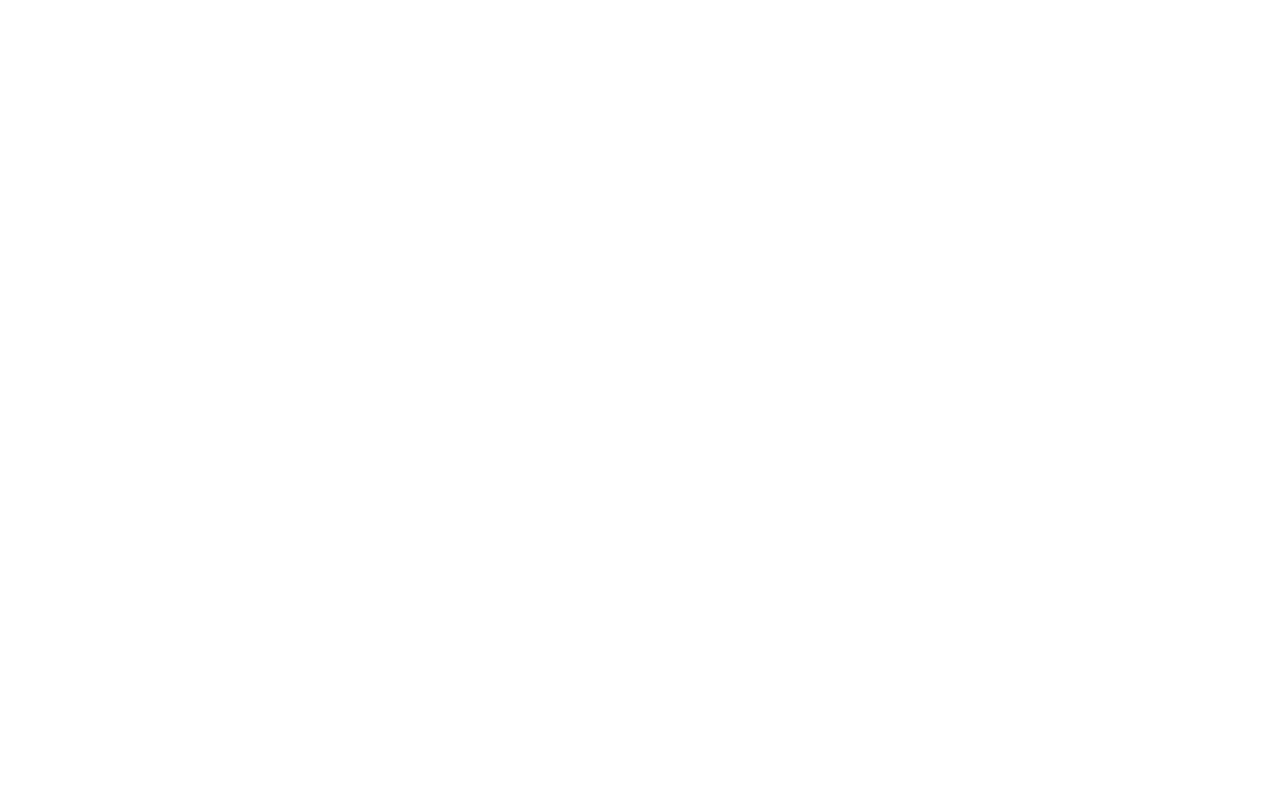
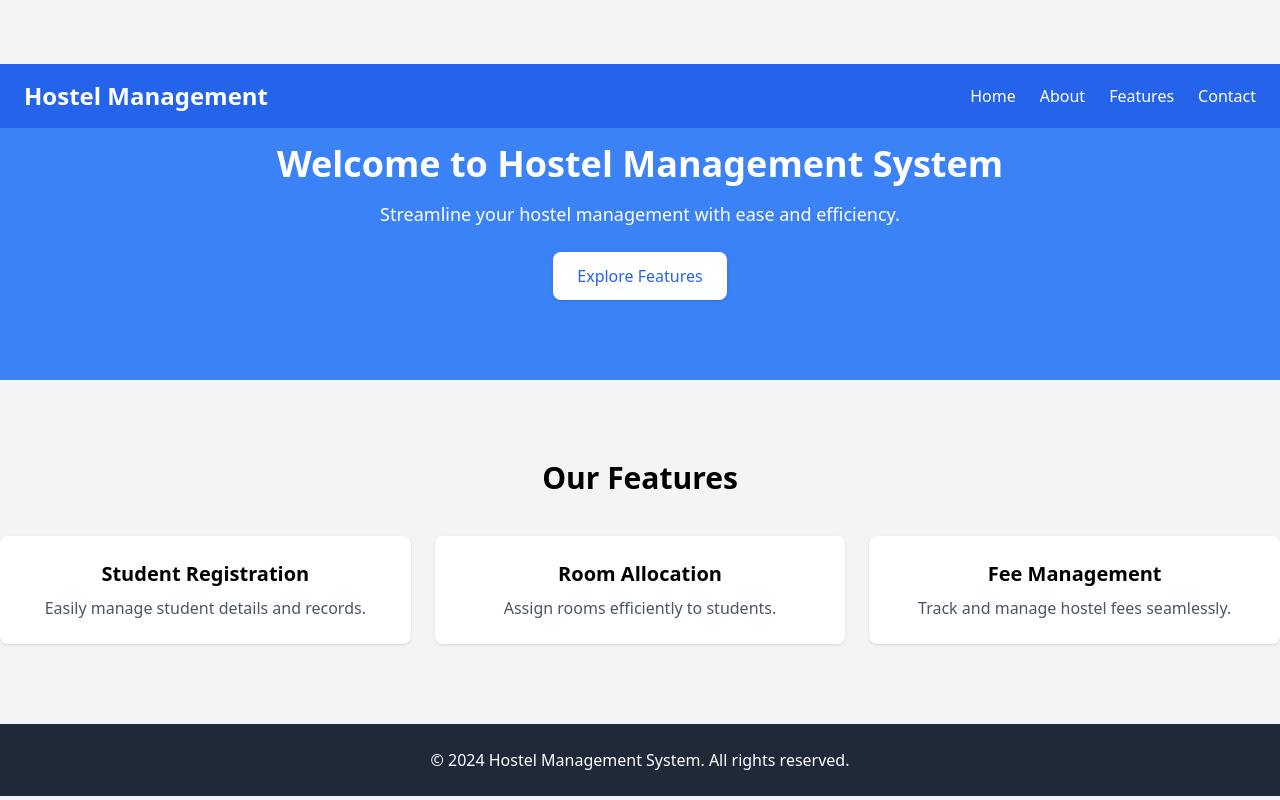
Before and after one commit to Md-Badhon-Sheikh/Hostel-Management-System, a PHP site: page / in a window 1280 px wide. Before the commit the page is empty. Run offline with PHP 8.4, Linux system fonts and the light colour scheme; some libraries are stand-ins or nearby versions.

Commit message:
added files

```diff
--- a/index.php
+++ b/index.php
@@ -1,11 +1,60 @@
 <!DOCTYPE html>
 <html lang="en">
 <head>
-    <meta charset="UTF-8">
-    <meta name="viewport" content="width=device-width, initial-scale=1.0">
-    <title>Hostel Management System</title>
+  <meta charset="UTF-8">
+  <meta name="viewport" content="width=device-width, initial-scale=1.0">
+  <title>Hostel Management System</title>
+  <script src="https://cdn.tailwindcss.com"></script>
 </head>
-<body>
+<body class="bg-gray-100">
+  <!-- Navbar -->
+  <nav class="bg-blue-600 text-white fixed w-full z-10 ">
+    <div class="container mx-auto flex justify-between items-center py-4 px-6">
+      <a href="#" class="text-2xl font-bold">Hostel Management</a>
+      <ul class="flex space-x-6">
+        <li><a href="#" class="hover:underline">Home</a></li>
+        <li><a href="#" class="hover:underline">About</a></li>
+        <li><a href="#" class="hover:underline">Features</a></li>
+        <li><a href="#" class="hover:underline">Contact</a></li>
+      </ul>
+    </div>
+  </nav>
 
+  <!-- Hero Section -->
+  <section class="bg-blue-500 text-white py-20 mt-16">
+    <div class="container mx-auto text-center">
+      <h1 class="text-4xl font-bold">Welcome to Hostel Management System</h1>
+      <p class="mt-4 text-lg">Streamline your hostel management with ease and efficiency.</p>
+      <a href="#features" class="mt-6 inline-block px-6 py-3 bg-white text-blue-600 rounded-lg shadow hover:bg-gray-200">Explore Features</a>
+    </div>
+  </section>
+
+  <!-- Features Section -->
+  <section id="features" class="py-20">
+    <div class="container mx-auto text-center">
+      <h2 class="text-3xl font-bold">Our Features</h2>
+      <div class="mt-10 grid grid-cols-1 md:grid-cols-3 gap-6">
+        <div class="p-6 bg-white rounded-lg shadow">
+          <h3 class="text-xl font-bold">Student Registration</h3>
+          <p class="mt-2 text-gray-600">Easily manage student details and records.</p>
+        </div>
+        <div class="p-6 bg-white rounded-lg shadow">
+          <h3 class="text-xl font-bold">Room Allocation</h3>
+          <p class="mt-2 text-gray-600">Assign rooms efficiently to students.</p>
+        </div>
+        <div class="p-6 bg-white rounded-lg shadow">
+          <h3 class="text-xl font-bold">Fee Management</h3>
+          <p class="mt-2 text-gray-600">Track and manage hostel fees seamlessly.</p>
+        </div>
+      </div>
+    </div>
+  </section>
+
+  <!-- Footer -->
+  <footer class="bg-gray-800 text-white py-6">
+    <div class="container mx-auto text-center">
+      <p>&copy; 2024 Hostel Management System. All rights reserved.</p>
+    </div>
+  </footer>
 </body>
 </html>
```
